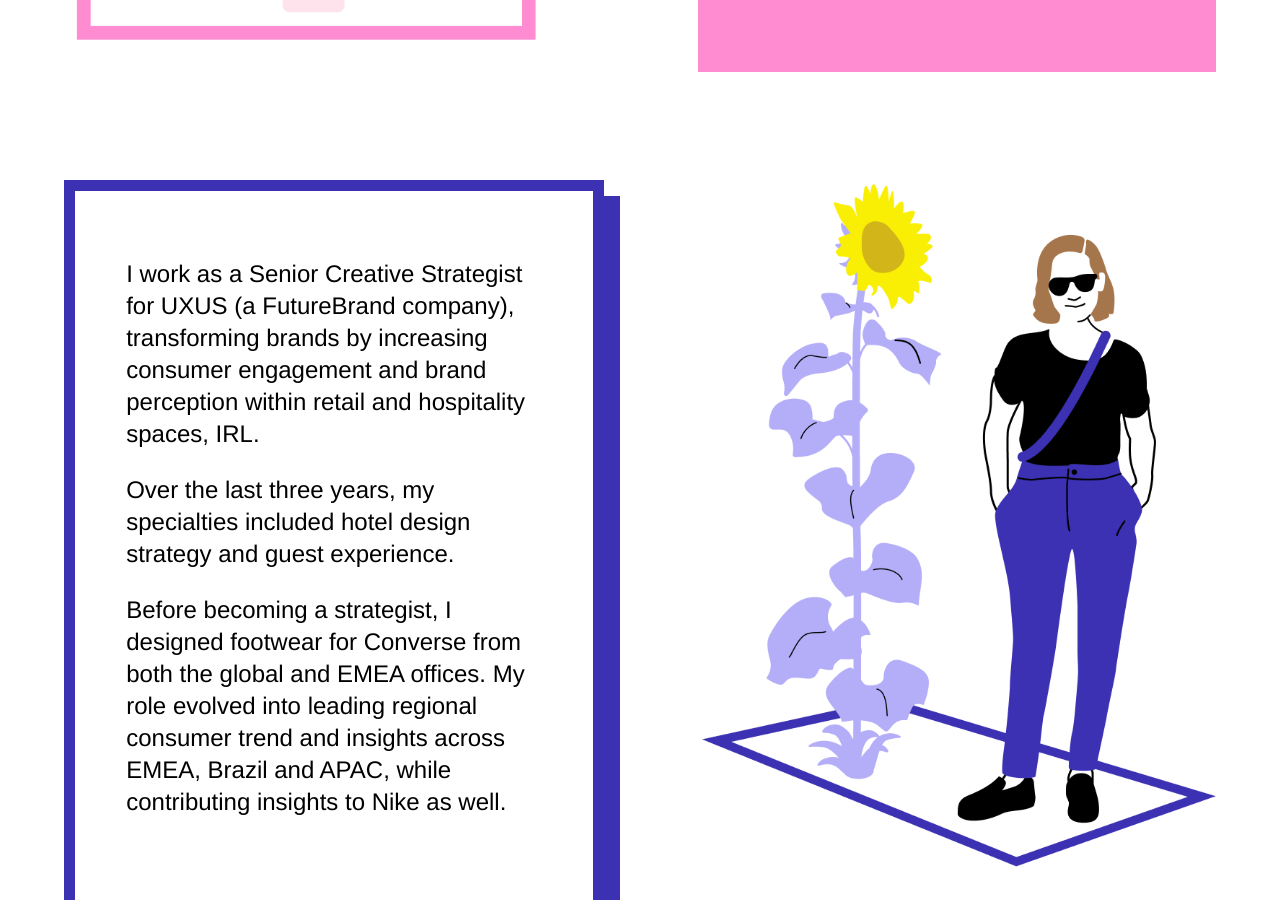
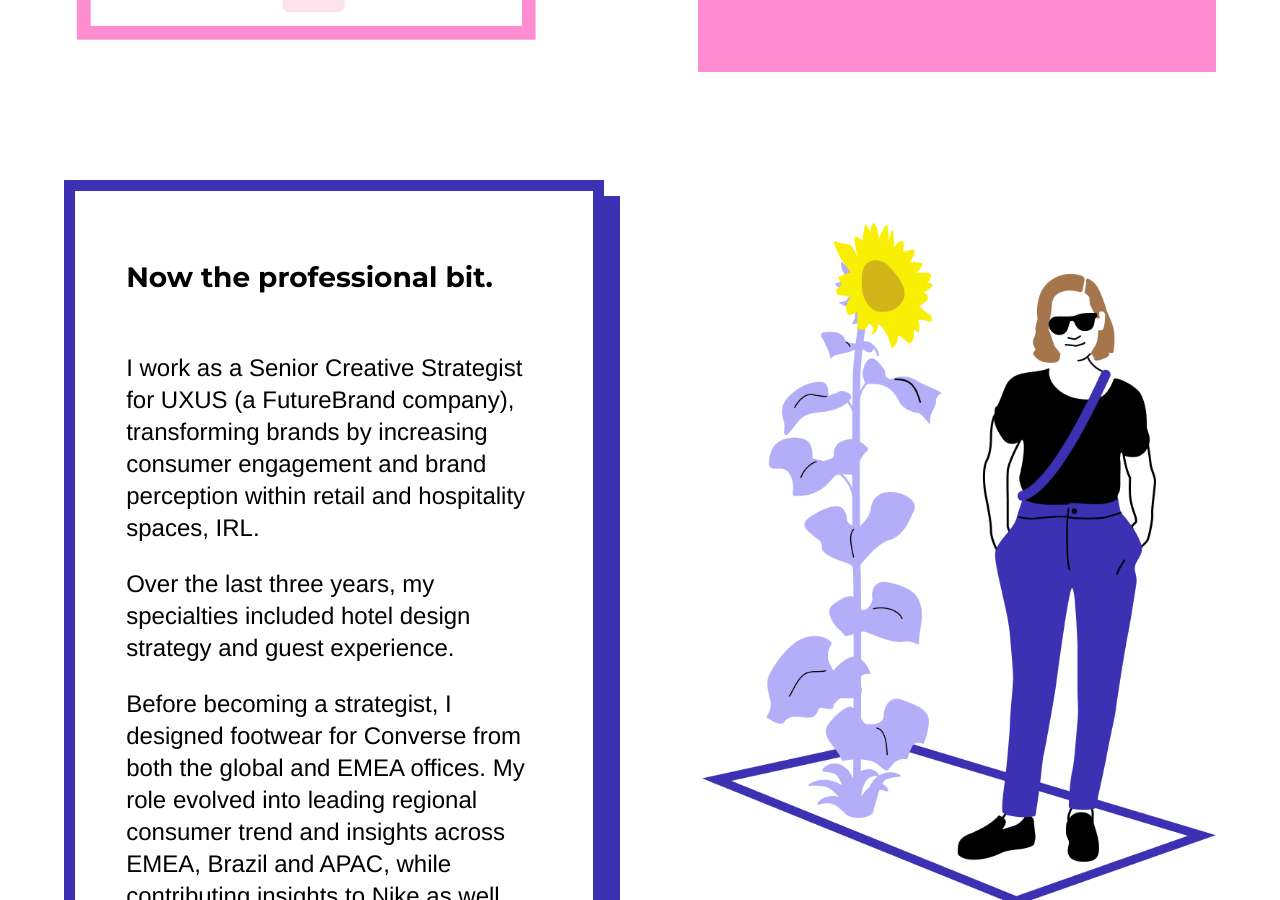
Before and after one commit to emilygv/emilyvernon.com, a Jekyll site: the page built from about.md, in a window 1280 px wide and 900 px high, scrolled down 1195 px. Built offline with Jekyll 4.4.1, drawn with Linux system fonts in a browser that asks for light colours; nearby versions of some CDN libraries.

Commit message:
spacing about page

```diff
--- a/_data/about.yml
+++ b/_data/about.yml
@@ -62,6 +62,7 @@ rows:
     image_width: 45%
     text_width: 45%
     image: /assets/img/emily_illustration.png
+    h2: Now the professional bit.
     text: |-
       I work as a Senior Creative Strategist for UXUS (a FutureBrand company), transforming brands by increasing consumer engagement and brand perception within retail and hospitality spaces, IRL.
 
```
